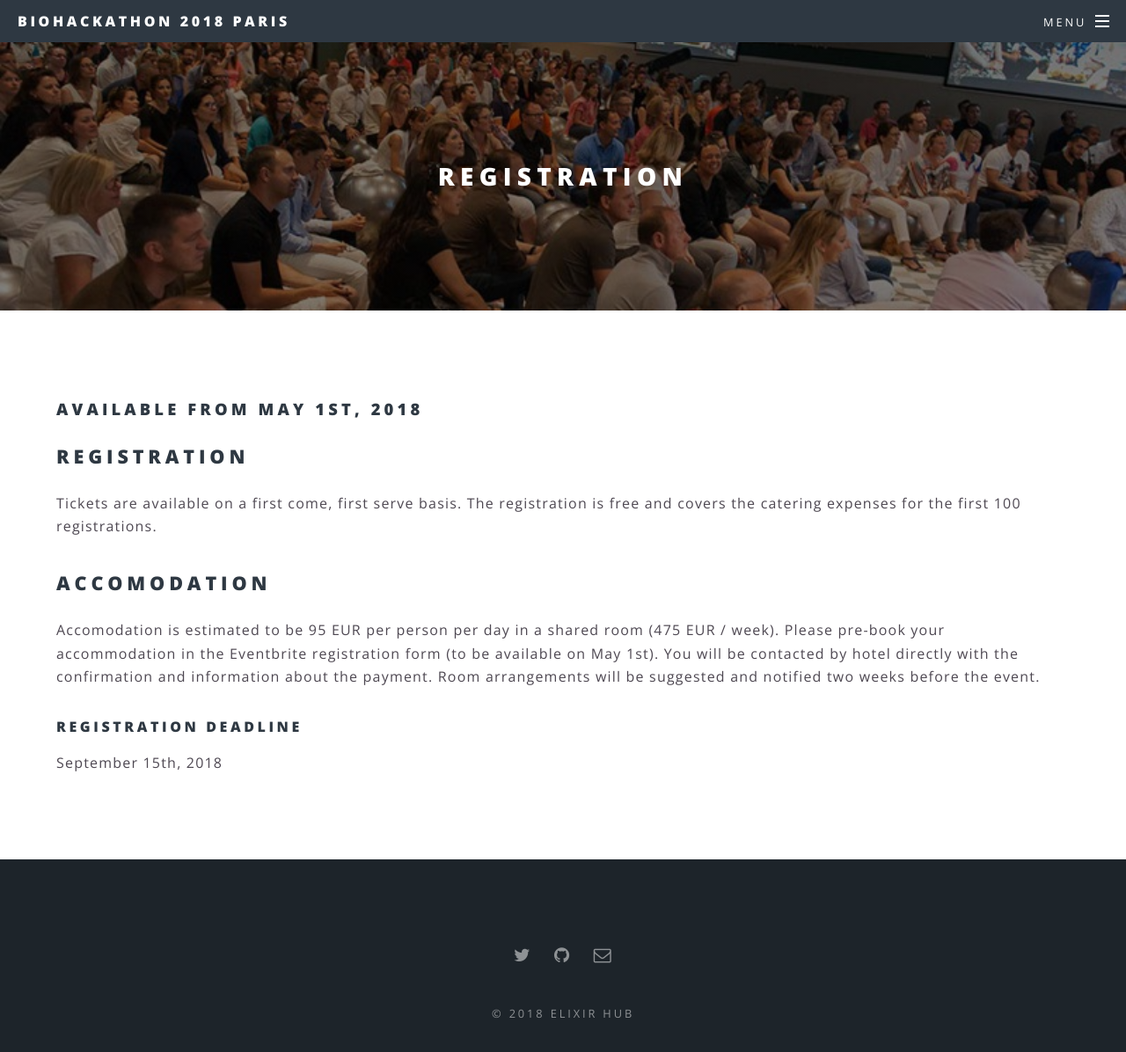
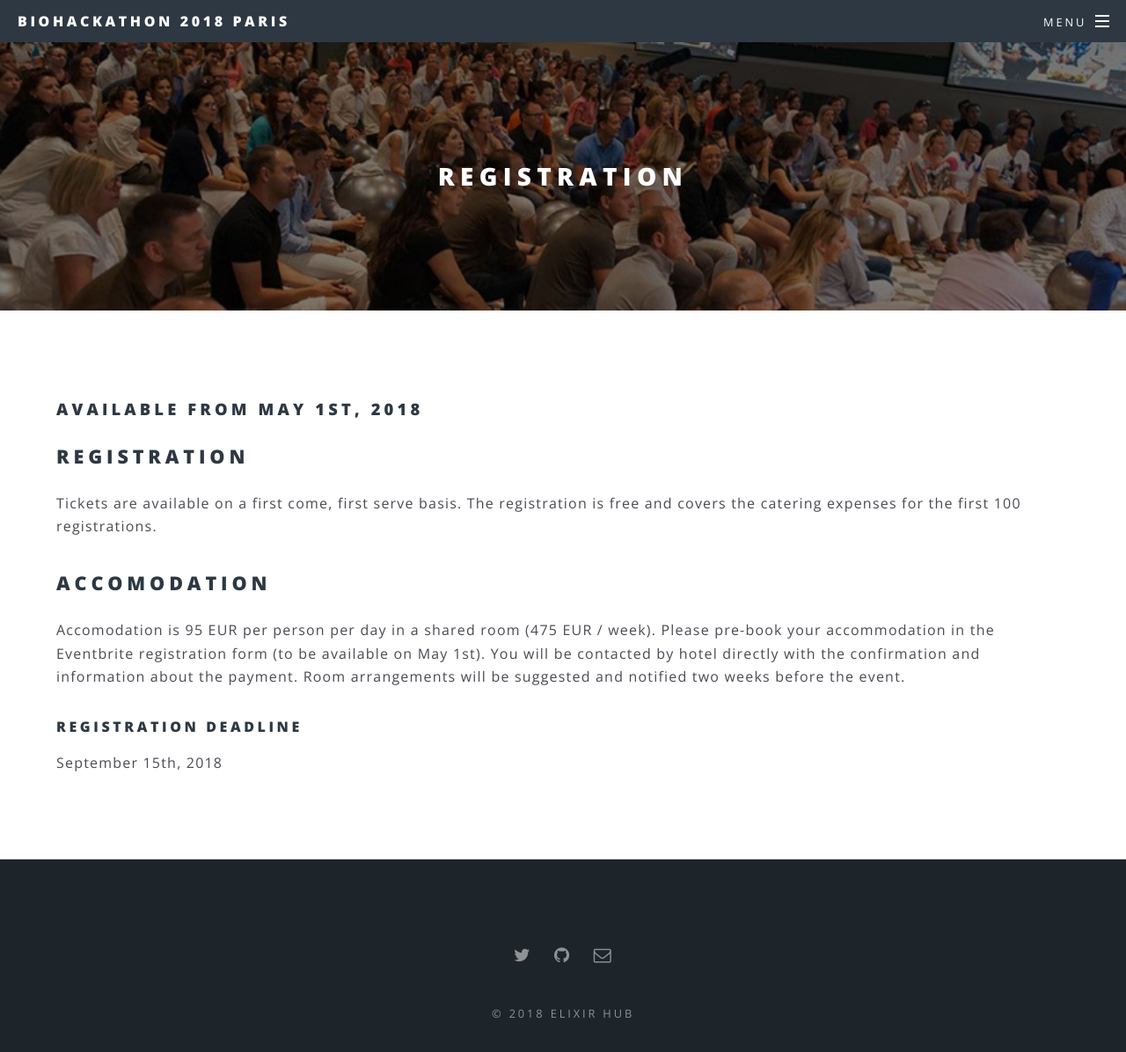
Before and after one commit to elixir-europe/bh2018paris, a Jekyll site: the page built from registration.html, in a window 1280 px wide and 1255 px high. Shown: the top 1196 px of the window at 88% size. Built offline with Jekyll 4.4.1, drawn with Linux system fonts in a browser that asks for light colours.

Commit message:
Update registration.html

```diff
--- a/registration.html
+++ b/registration.html
@@ -9,7 +9,7 @@ title: Registration
         The registration is free and covers the catering expenses for the first 100 registrations.</p>
 
     <h2>Accomodation</h2>
-    <p>Accomodation is estimated to be 95 EUR per person per day in a shared room (475 EUR / week). Please pre-book your accommodation in the Eventbrite registration form (to be available on May 1st). You will be contacted by hotel directly with the confirmation and information about the payment.
+    <p>Accomodation is 95 EUR per person per day in a shared room (475 EUR / week). Please pre-book your accommodation in the Eventbrite registration form (to be available on May 1st). You will be contacted by hotel directly with the confirmation and information about the payment.
        Room arrangements will be suggested and notified two weeks before the event.
     </p>
 
```
